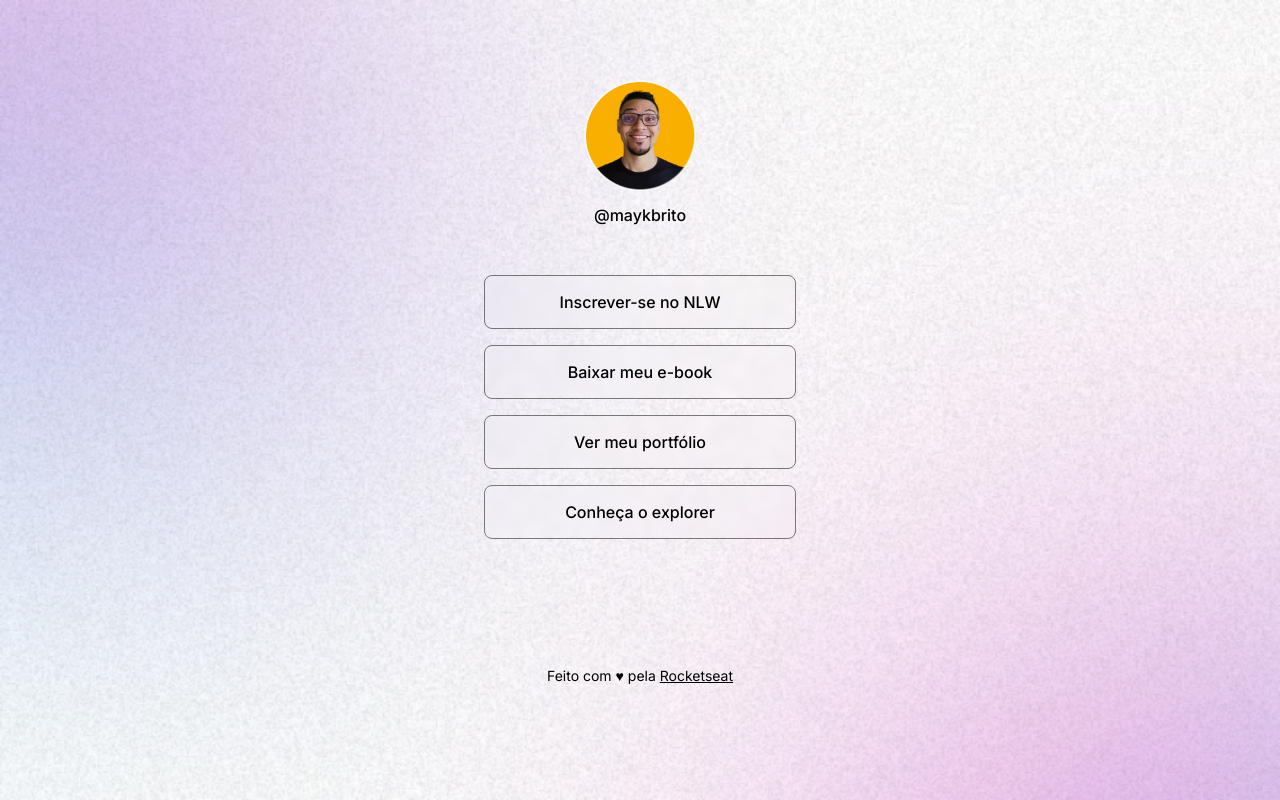
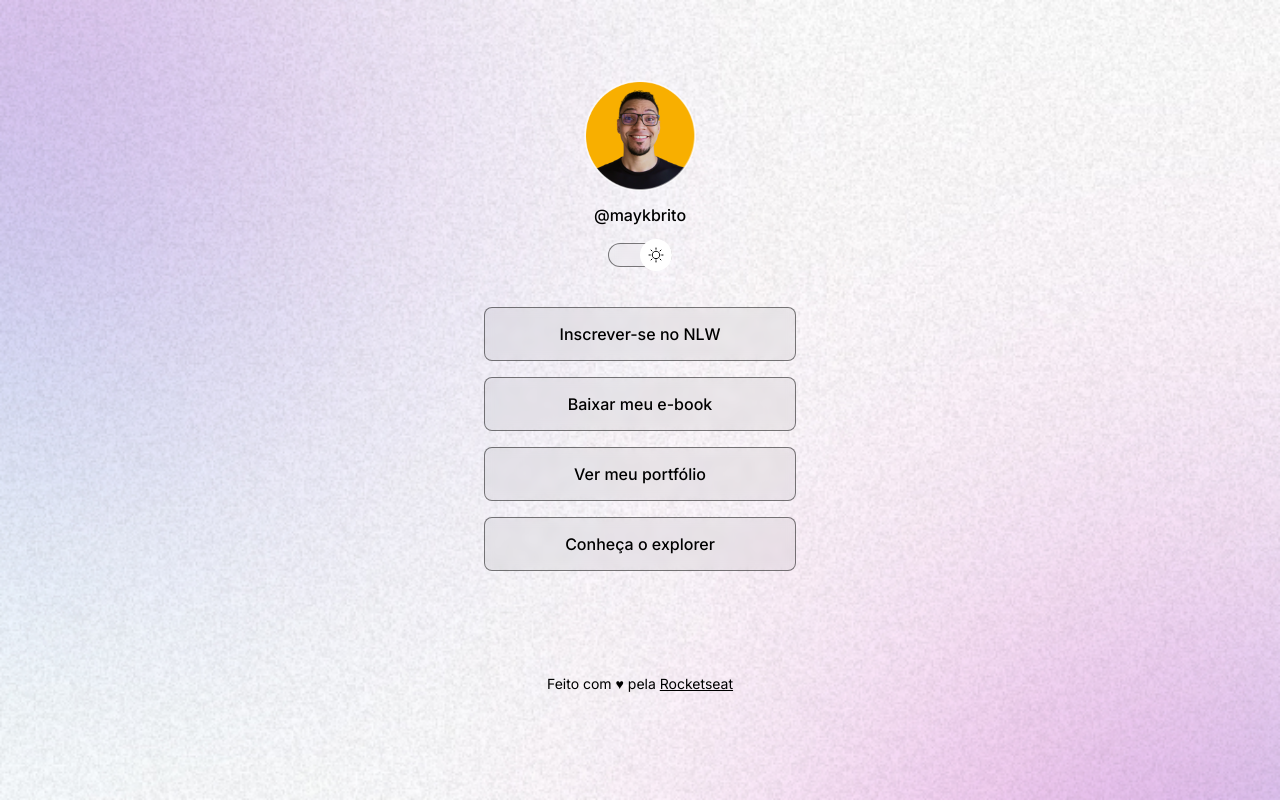
Before and after one commit to mateusvsaraujo2-Slyter/slyter, a plain HTML site: page index.html in a window 1280 px wide. Drawn offline with nearby package versions, Linux system fonts and the light colour scheme.

Commit message:
dicionando script.js

```diff
--- a/index.html
+++ b/index.html
@@ -7,6 +7,7 @@
   <link
     href="https://fonts.googleapis.com/css2?family=Inter:ital,opsz,wght@0,14..32,100..900;1,14..32,100..900&display=swap"
     rel="stylesheet">
+
   <meta charset="UTF-8">
   <meta name="viewport" content="width=device-width, initial-scale=1.0">
   <title>Devlinks</title>
@@ -19,6 +20,17 @@
     <div id="profile">
       <img src="./assets/avatar.png" alt="mateus">
       <p>@maykbrito</p>
+
+      <div>
+        <div id="switch" onclick="toggleMode()">
+          <button></button>
+          <span></span>
+        </div>
+
+      </div>
+
+
+
     </div>
     <ul>
       <li><a href="#">Inscrever-se no NLW</a>
@@ -61,6 +73,11 @@
 
   <script type="module" src="https://unpkg.com/ionicons@8.0.13/dist/ionicons/ionicons.esm.js"></script>
   <script nomodule src="https://unpkg.com/ionicons@8.0.13/dist/ionicons/ionicons.js"></script>
+
+  <script src="./script.js"></script>
+
+
+
 </body>
 
 </html>
--- /dev/null
+++ b/script.js
@@ -0,0 +1,22 @@
+function toggleMode() {
+const html = document.documentElement
+html.classList.toggle("light")
+
+//pegar a tag img
+const img = document.querySelector("#profile img")
+
+//substituir a imagem
+if(html.classList.contains("light")) {
+//se tiver light mode, adicionar a imagem light
+img.setAttribute("src", "./assets/avatar-light.png")
+} else {
+//se tiver sem light mode manter a imagem normal
+img.setAttribute("src", "./assets/avatar.png")
+}
+
+
+
+
+
+
+}
--- a/style.css
+++ b/style.css
@@ -3,32 +3,36 @@
   padding: 0;
   box-sizing: border-box;
 
-
 }
   :root {
     --text-color: white;
     --bg-url:url(./assets/bg-mobile.jpg);
-    stroke-color: gba(255, 255,255, 0.5);
-    --surface-color:rgba(255, 255 , 255, 0.1)
-    --surface-color-hover: rgba(0, 0, 0, 0.02)
+    --stroke-color: rgba(255, 255,255, 0.5);
+    --surface-color:rgba(255, 255 , 255, 0.05);
+    --surface-color-hover: rgba(0, 0, 0, 0.02);
+    --highlight-color: rgba(225, 225, 225, 0.2);
+    --switch-bg-url: url(./assets/moon-stars.svg);
   }
+
   .light {
     --text-color:black;
     --bg-url:url(./assets/bg-mobile-light.jpg);
     --stroke-color:rgba(0, 0, 0, 0.5);
-    --surface-color:rgba(0 ,0 ,0 , 0.5)
-    --surface-color-hover: rgba(0, 0, 0, 0.02)
+    --surface-color:rgba(0, 0, 0, 0.05);
+    --surface-color-hover: rgba(0, 0, 0, 0.02);
+    --highlight-color: rgba(0, 0, 0, 0.1);
+    --switch-bg-url: url(./assets/sun.svg);
   }
 
+
+
 body {
-  background: var(--bg-url);
-  background-repeat: no-repeat;
-  background-position: top center;
-  background-size: cover;
-  font-family: 'inter',sans-serif;
+  background: var(--bg-url) no-repeat top center/cover;
+}
+
+body * {font-family: 'inter',sans-serif;
   color: var(--text-color);
 }
-
 a,
 a:visited {
   color:var(--text-color);
@@ -40,43 +44,70 @@ a:visited {
   padding: 0 24px;
 
 }
-
+/*Profile*/
 #profile {
   text-align:center;
   padding: 24px;
 }
 
 #profile img {
-  display:inline;
   width: 112px;
-  margin:auto
 }
 
-*{
-  margin: 0;
-  padding: 0;
-  box-sizing: border-box;
-}
 
 #profile p {
   font-weight: 500;
   line-height: 24px;
   margin-top: 8px;
 }
+#switch {
+  position: relative;
+  width: 64px;
+  margin: 16px auto;
+}
+
+
+#switch button {
+  width: 32px;
+  height: 32px;
+  background: white var(--switch-bg-url) no-repeat center;
+  border:0;
+  border-radius: 50%;
+
+  position: absolute;
+  top: 50%;
+  left: 0;
+  z-index: 1;
+transform: translateY(-50%);
+}
+
+.light #switch button {
+  right: 0;
+  left: initial;
+}
+
+#switch span {
+  display: block;
+  width: 64px;
+  height: 24px;
+  background: var(--surface-color-hover);
+  border: 1px solid var(--stroke-color);
+  backdrop-filter: blur(4px);
+  border-radius: 9999px;
+}
 
 /*links*/
 ul {
   list-style: none;
   display: flex;
+
   flex-direction: column;
 gap: 16px;
-
-padding: 24px 0;
+margin: 0;
+padding: 0;
 }
 
 ul li a {
-  border: 1px solid red;
-
   display: flex;
   align-items: center;
   justify-content: center;
@@ -96,7 +127,7 @@ ul li a {
 }
 /*pseudo selector*/
 ul li a:hover{
-  background: rgba(255, 255 , 255, 0.05);
+  background: var(--surface-color-hover);
   border: 1.5px solid var(--text-color);
 }
 
@@ -116,12 +147,13 @@ font-size: 24px;
   align-items: center;
   justify-content: center;
   padding: 16px;
-  transition: 0.2s;
+
+  transition: background 0.2s;
   border-radius: 50%;
 }
 
 #social-links a:hover {
-  background: rgba(255, 255, 255, 0.2);
+  background: var(--highlight-color);
 }
 
 footer {
```
